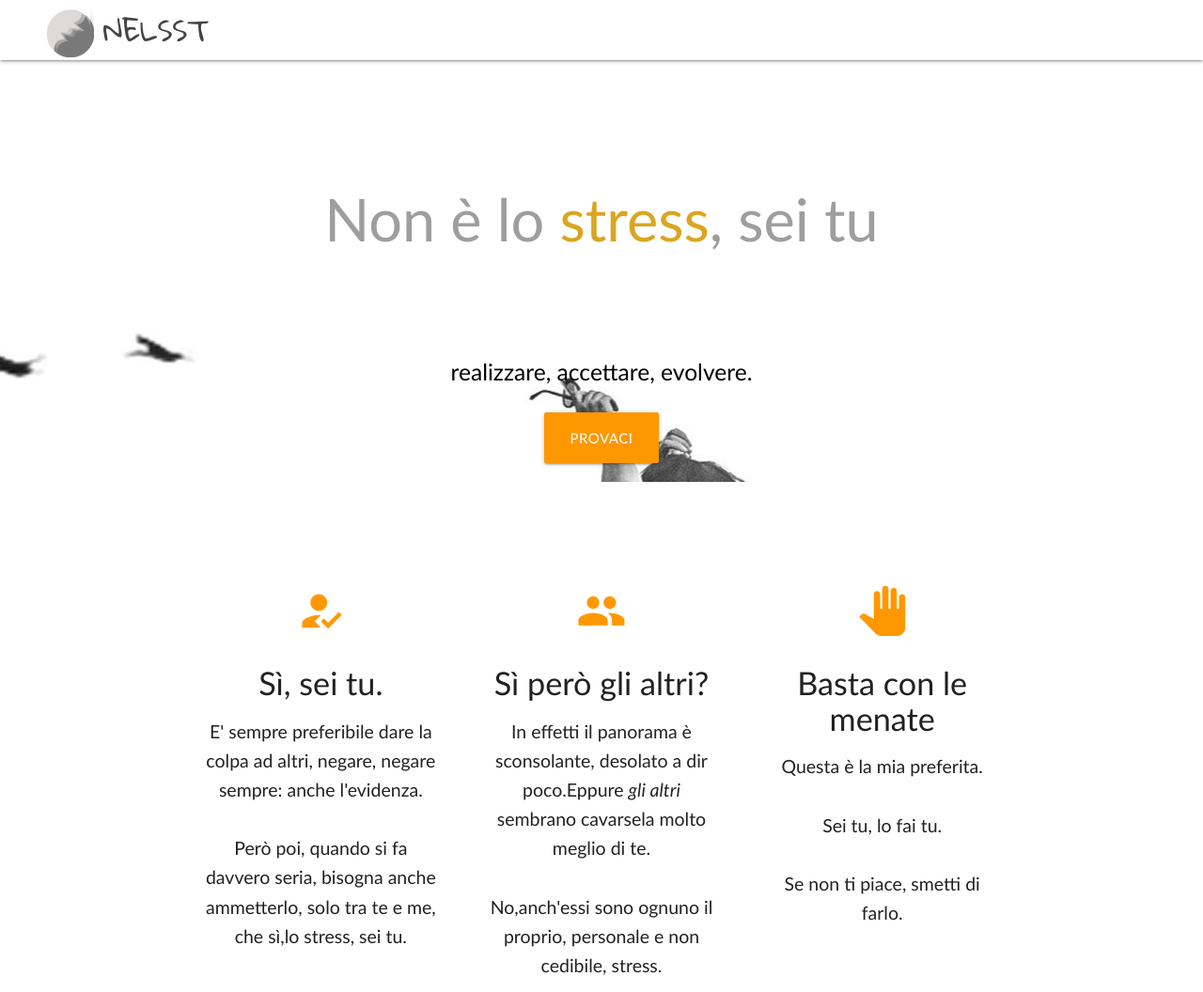
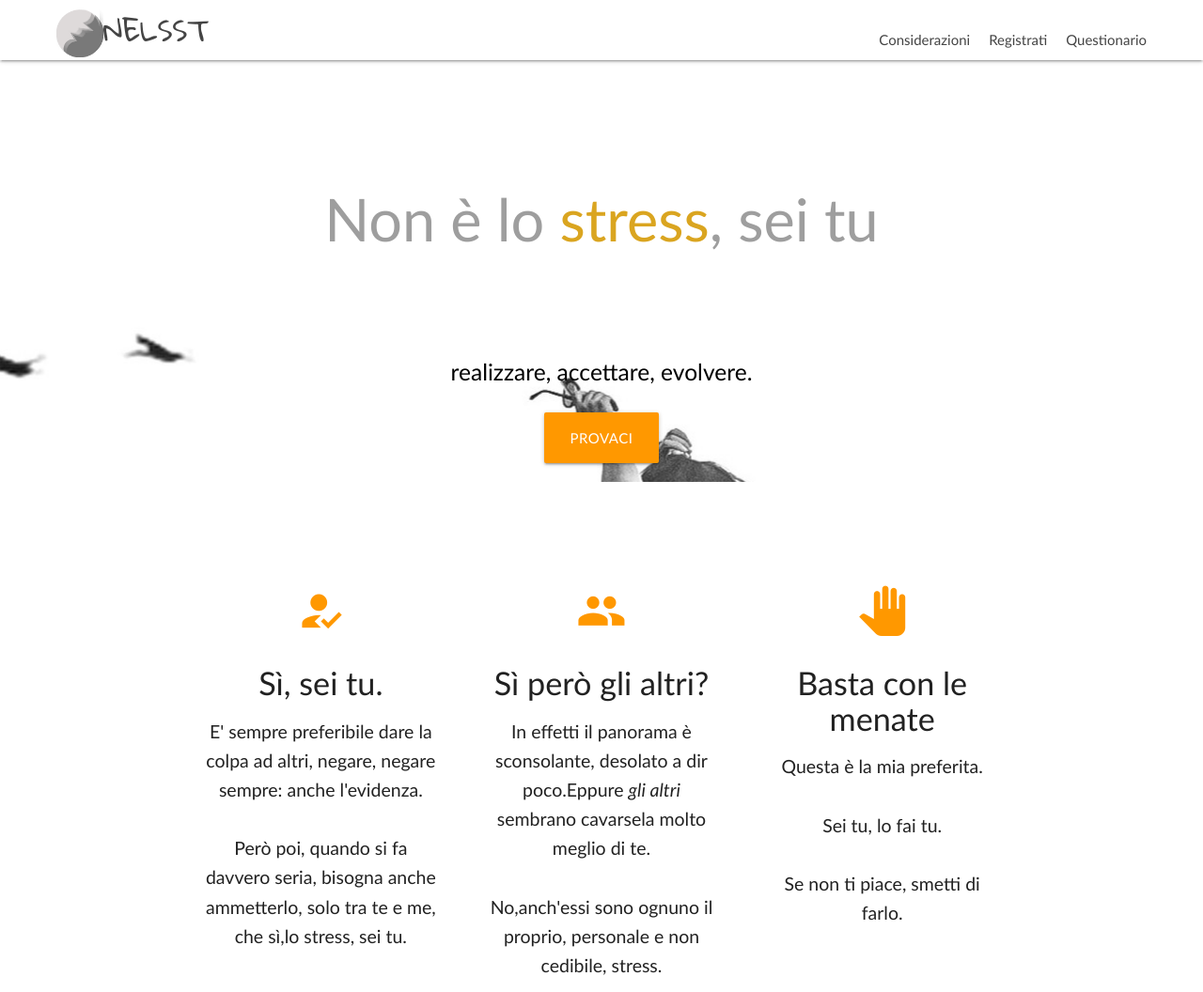
Before and after one commit to bennin4/NELSST, a plain HTML site: page index.html in a window 1280 px wide. Shown: the top 1056 px of the page at 94% size. Drawn offline with nearby package versions, Linux system fonts and the light colour scheme.

Commit message:
correzione menu

```diff
--- a/css/style.css
+++ b/css/style.css
@@ -11,8 +11,9 @@ body {
 }
 nav ul a,
 nav .brand-logo {
-  padding: 10px 0px;
+  padding: 10px 10px;
   image-resolution: from-image;
+  color: #444;
 
 }
 nav .name-logo {
```
